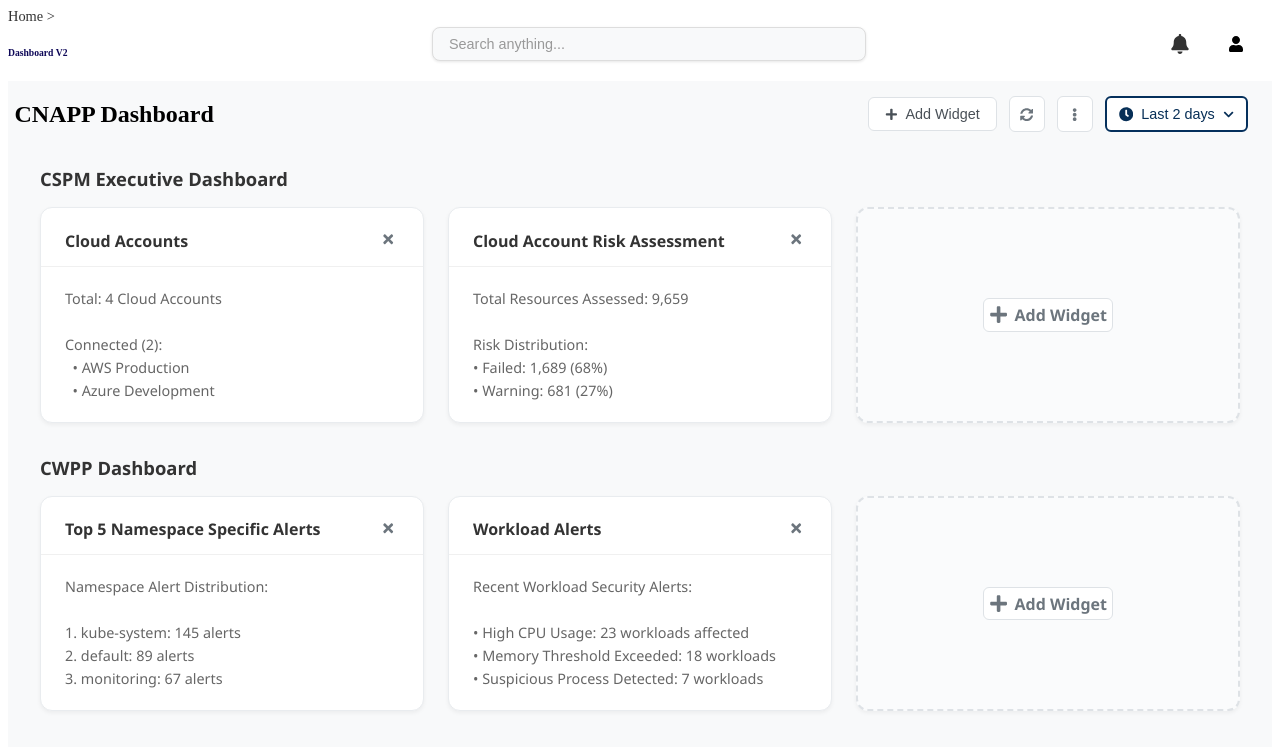
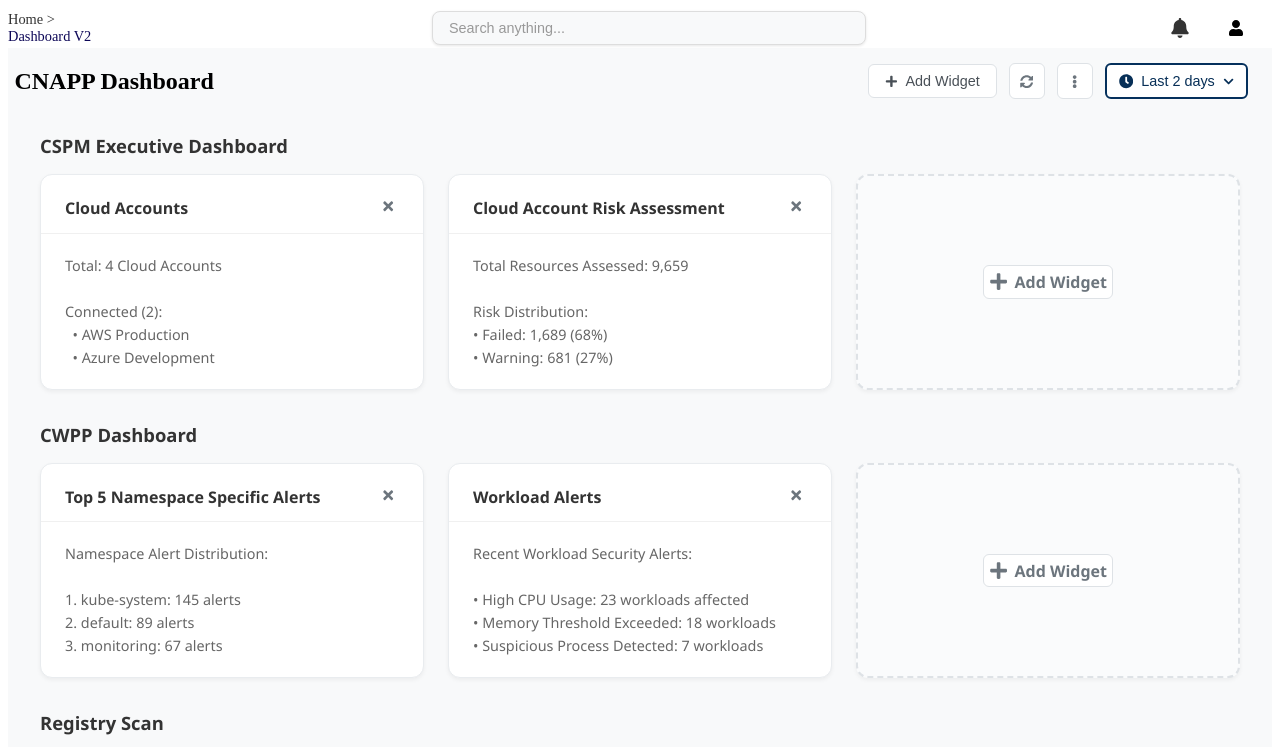
Before and after one commit to Nanditha77/Dashboard-Building, a React (Create React App) app: page / in a window 1280 px wide. Shown: the top 747 px of the page. Built offline with nearby package versions, Linux system fonts and the light colour scheme.

Commit message:
Fix: Edited header left dashboard v2

```diff
--- a/src/components/Header.css
+++ b/src/components/Header.css
@@ -15,7 +15,10 @@
   font-weight: 500;
 }
 .header-left h6 {
+  margin: 0;
+  font-size: 0.9rem;
   color: #0d0757ff;
+  font-weight: 500;
 }
 .header-center {
   flex: 2;
```
